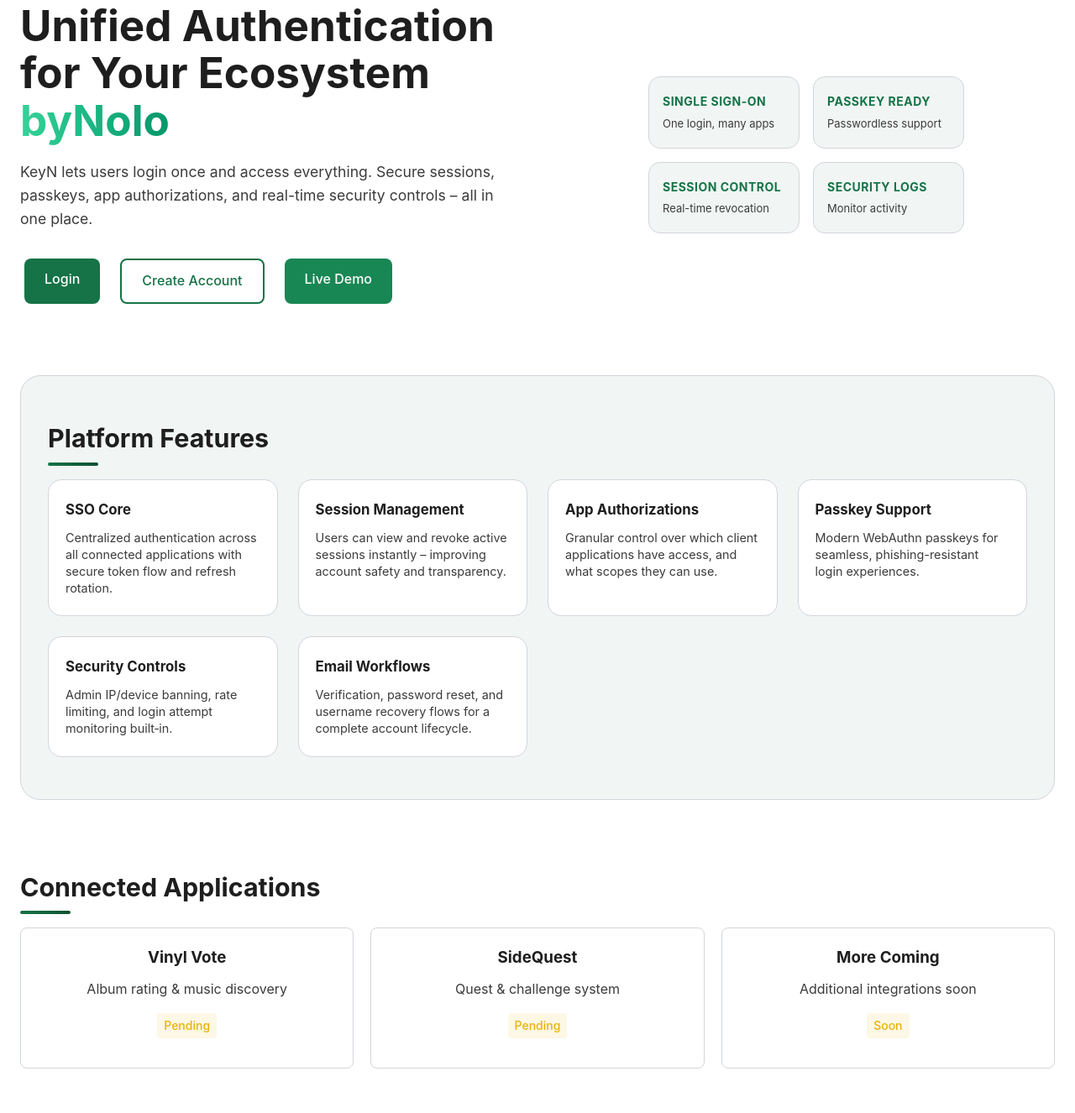
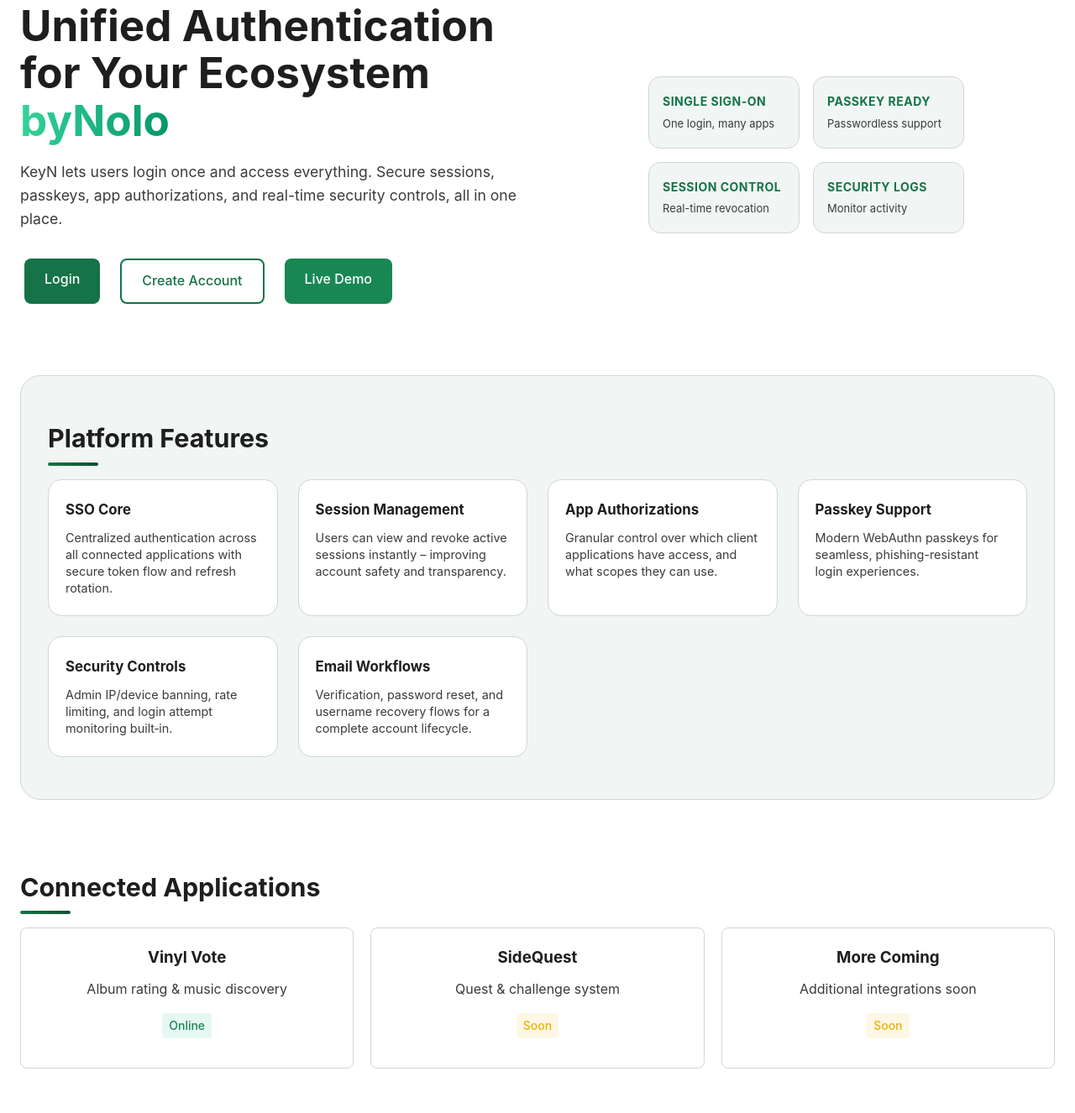
Before and after one commit to byNolo/KeyN, a Flask app: page / in a window 1280 px wide. Shown: the part 163-1489 px from the top of the page at 84% size. Run offline with Flask 3, Linux system fonts and the light colour scheme; data that the repository does not hold is empty.

Commit message:
Slight wording changes to UI site Index

```diff
--- a/ui_site/templates/index.html
+++ b/ui_site/templates/index.html
@@ -4,7 +4,7 @@
 <section class="hero">
   <div class="hero-text">
   <h1>Unified Authentication for Your Ecosystem <span class="gradient-text">{{ BRAND_OWNER }}</span></h1>
-    <p class="lead">KeyN lets users login once and access everything. Secure sessions, passkeys, app authorizations, and real-time security controls – all in one place.</p>
+    <p class="lead">KeyN lets users login once and access everything. Secure sessions, passkeys, app authorizations, and real-time security controls, all in one place.</p>
     <div class="cta-row">
       {% if keyn_user %}
         <a href="/account" class="btn btn-success">Go to Account</a>
@@ -63,12 +63,12 @@
     <div class="service-card">
       <h3>Vinyl Vote</h3>
       <p>Album rating & music discovery</p>
-      <span class="status status-pending">Pending</span>
+      <span class="status status-online">Online</span>
     </div>
     <div class="service-card">
       <h3>SideQuest</h3>
       <p>Quest & challenge system</p>
-      <span class="status status-pending">Pending</span>
+      <span class="status status-pending">Soon</span>
     </div>
     <div class="service-card">
       <h3>More Coming</h3>
```
